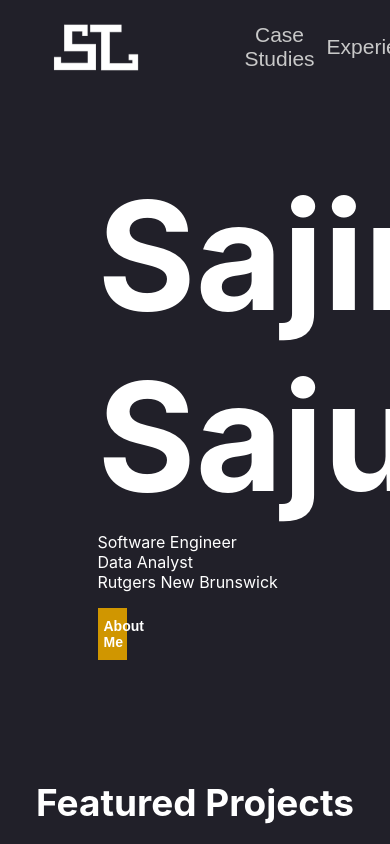
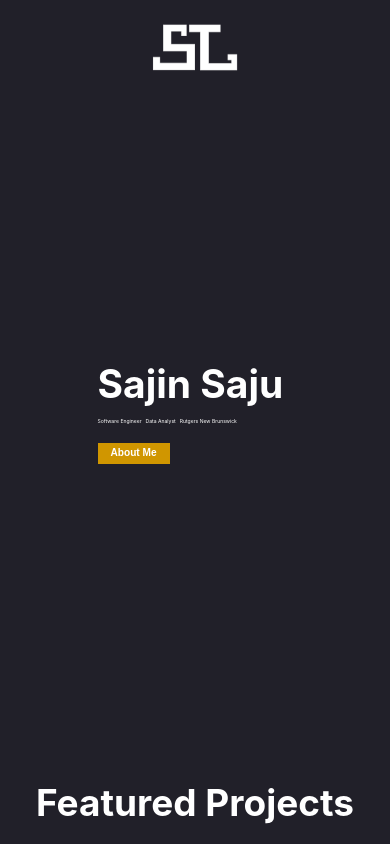
Before and after one commit to 54JIN/personal-website, a React (Create React App) app: page / in a window 390 px wide. Shown: the top 844 px of the page. Built offline with nearby package versions, Linux system fonts and the light colour scheme.

Commit message:
Added a responsive homepage

```diff
--- a/src/App.css
+++ b/src/App.css
@@ -21,6 +21,12 @@ body {
   width: 27%;
   display: flex;
   justify-content: space-around;
+}
+
+@media only screen and (max-width: 600px) {
+  .Home-Header-Links {
+    display: none;
+  }
 }
 
 .Home-Header img {
@@ -129,6 +135,84 @@ body {
   scale: 1 1;
 }
 
+@media only screen and (max-width: 1328px) {
+  .Home-Content h1{
+    font-size: 10vw;
+    margin-top: 0px;
+    margin-bottom: 0px;
+  }
+
+  .Home-Content ul{
+    list-style: none;
+    margin-top: 5px;
+    padding-left: 0px;
+  }
+
+  .Home-Content li{
+    display: inline-block;
+    margin-right: 10px;
+    font-size: 1.2vw;
+  }
+
+  .Home-Content button{
+    width: 20%;
+    height: 3vw;
+    padding-top: 0.7vw;
+    padding-bottom: 10px;
+    background-color: #D09600;
+    --color: hsl(208, 72%, 39%);
+    /* --color: #601d4c; */
+    color: #FFFFFF;
+    border: none;
+    font-weight: bold;
+    font-size: 1.2vw;
+    cursor: pointer;
+    transition: transform .4s;
+
+    position: relative;
+    isolation: isolate;
+  }
+}
+
+
+@media only screen and (max-width: 600px) {
+  .Home-Content h1{
+    font-size: 10vw;
+    margin-top: 0px;
+    margin-bottom: 0px;
+  }
+
+  .Home-Content ul{
+    list-style: none;
+    margin-top: 0px;
+    padding-left: 0px;
+  }
+
+  .Home-Content li{
+    display: inline-block;
+    margin-right: 4px;
+    font-size: 1.3vw;
+  }
+
+  .Home-Content button{
+    width: 37%;
+    height: 5.5vw;
+    padding-top: 1vw;
+    padding-bottom: 10px;
+    background-color: #D09600;
+    --color: hsl(208, 72%, 39%);
+    /* --color: #601d4c; */
+    color: #FFFFFF;
+    border: none;
+    font-weight: bold;
+    font-size: 2.6vw;
+    cursor: pointer;
+    transition: transform .4s;
+
+    position: relative;
+    isolation: isolate;
+  }
+}
 /* .Home-Content button:hover{
   transform: scale(1.1);
 } */
```
